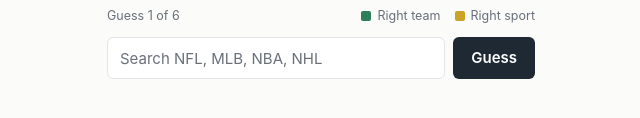
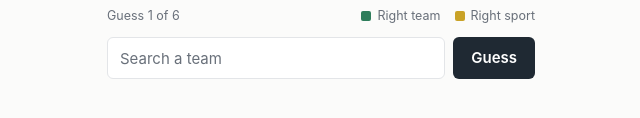
Before and after one commit to gabrielstemarie0/Big4dle, a plain HTML site: page index.html in a window 1280 px wide. Shown: the part 394-512 px from the top of the page, without its empty margins (319-959 px from the left). Drawn offline with Linux system fonts and the light colour scheme.

Commit message:
Keep the sports list in how-to-play only; restore plain search placeholder
Co-Authored-By: Claude Sonnet 5.5 <noreply@anthropic.com>
Claude-Session: https://claude.ai/code/session_016hfPirMptNrkBJKFViKhro

```diff
--- a/index.html
+++ b/index.html
@@ -37,7 +37,7 @@
 
     <form id="form" autocomplete="off">
       <div class="combo">
-        <input id="guess" type="text" placeholder="Search NFL, MLB, NBA, NHL" aria-label="Guess a team" spellcheck="false" autocapitalize="off">
+        <input id="guess" type="text" placeholder="Search a team" aria-label="Guess a team" spellcheck="false" autocapitalize="off">
         <ul id="options" role="listbox" hidden></ul>
       </div>
       <button class="btn" id="submit" type="submit">Guess</button>
```
